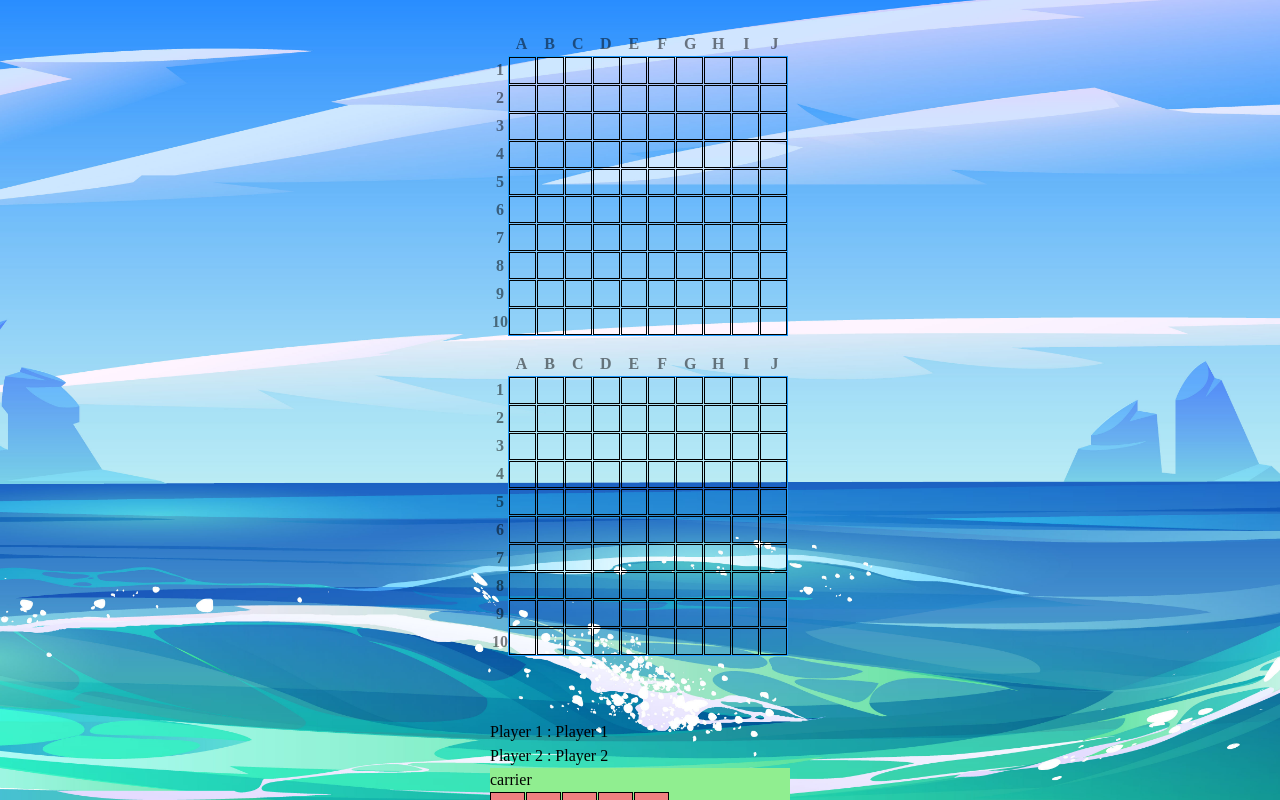
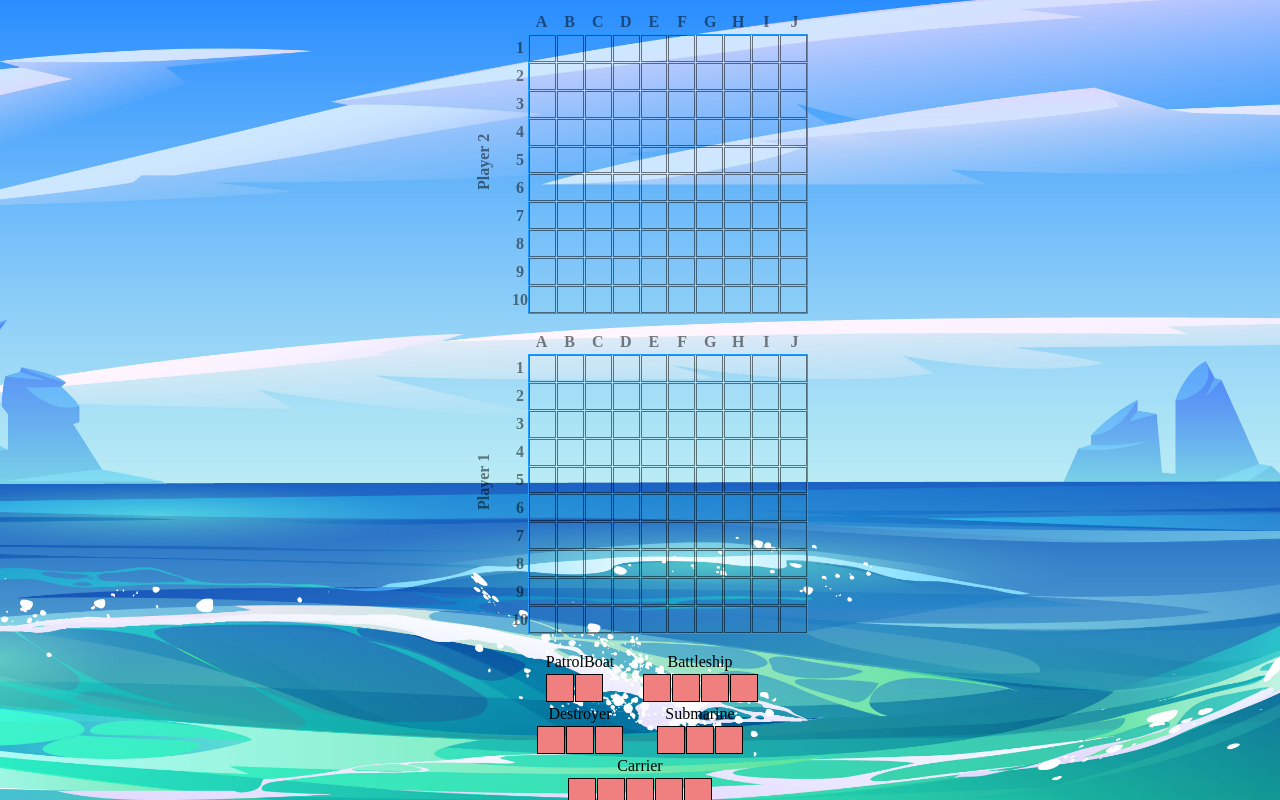
Before and after one commit to Fonkeyy/Project_Battleship, a website built with webpack: page index.html in a window 1280 px wide. Both pictures are taken after a click on the link "START GAME". Shown: the top 800 px of the page. Built offline with nearby package versions, Linux system fonts and the light colour scheme.

Commit message:
refactoring, css improvements

```diff
--- a/index.html
+++ b/index.html
@@ -49,20 +49,6 @@
             </div>
 
             <!-- todo => Create small icons for each ships, put names on a second colum side to grids -->
-            <div id="sidebar">
-                <div id="names-container">
-                    <div id="player1-name" class="name"></div>
-                    <div id="player2-name" class="name"></div>
-                </div>
-                <!-- todo => Hide ships list -->
-                <div id="ships-list-container">
-                    <!-- <div id="carrier">Carrier</div>
-                    <div id="battleship">Battleship</div>
-                    <div id="destroyer">Destroyer</div>
-                    <div id="submarine">Submarine</div>
-                    <div id="patrol-Boat">Patrol Boat</div> -->
-                </div>
-            </div>
         </main>
     </body>
 </html>
--- a/src/CSS-files/board.css
+++ b/src/CSS-files/board.css
@@ -1,8 +1,15 @@
 #boards-container {
+    display: grid;
     grid-row: 1 / 2;
-    margin: 2rem 0;
+    margin: 1rem 0;
     display: grid;
     gap: 1rem;
+}
+
+.player-name {
+    text-align: center;
+    font-weight: bold;
+    color: var(--primary-text-color);
 }
 
 .board {
@@ -14,10 +21,10 @@
     display: grid;
     grid-template-columns: repeat(10, 1fr);
     gap: 1px;
-    width: 35vh;
+    width: 30vh;
     grid-column: 2 /3;
     font-weight: bold;
-    color: rgba(0, 0, 0, 0.5);
+    color: var(--primary-text-color);
 }
 
 .row-label {
@@ -25,7 +32,7 @@
     grid-template-columns: 1fr;
     grid-row: 2 / 3;
     font-weight: bold;
-    color: rgba(0, 0, 0, 0.5);
+    color: var(--primary-text-color);
 }
 
 .label-cell {
@@ -38,14 +45,14 @@
     grid-template-columns: repeat(10, 1fr);
     grid-template-rows: repeat(10, 1fr);
     gap: 1px;
-    width: 35vh;
-    height: 35vh;
+    width: 30vh;
+    height: 30vh;
     border: 1px solid var(--start-btn-color);
 }
 
 .grid-cell {
     background: transparent;
-    border: 1px solid black;
+    border: 1px solid var(--primary-text-color);
 }
 
 .occupied {
@@ -68,3 +75,23 @@
 .drag-over {
     border: 3px solid blue;
 }
+
+@media screen and (min-width: 768px) {
+    #boards-container {
+        grid-template-columns: min-content auto;
+    }
+
+    .column-label {
+        width: 35vh;
+    }
+
+    .grid {
+        width: 35vh;
+        height: 35vh;
+    }
+
+    .player-name {
+        writing-mode: vertical-lr;
+        transform: rotate(180deg);
+    }
+}
--- a/src/CSS-files/global.css
+++ b/src/CSS-files/global.css
@@ -1,5 +1,6 @@
 :root {
     --start-btn-color: #1e9bff;
+    --primary-text-color: rgba(0, 0, 0, 0.5);
 }
 
 *,
@@ -13,6 +14,7 @@
 html,
 body {
     max-height: 100vh;
+    overflow-y: hidden;
 }
 body {
     line-height: 1.5;
@@ -49,12 +51,12 @@ h6 {
 
 main {
     min-height: 100vh;
+    max-height: 100vh;
     display: grid;
     grid-template-columns: 1fr;
     grid-template-rows: auto auto;
     place-content: center;
     place-items: center;
-    gap: 2rem;
 }
 
 /*.translate-Y {
--- a/src/CSS-files/ships.css
+++ b/src/CSS-files/ships.css
@@ -1,12 +1,29 @@
+#ships-list-container {
+    display: grid;
+    grid-template-columns: 1fr 1fr;
+    height: min-content;
+    width: 30vh;
+    place-items: center;
+}
+
+#ships-list-container .ship-item:last-child {
+    grid-column: span 2;
+}
+
+.ship-item {
+    height: min-content;
+    text-align: center;
+    text-transform: capitalize;
+}
+
 .ship-cells {
     display: flex;
-    width: min-content;
     gap: 1px;
 }
 
 .ship-cell {
-    width: 35px;
-    height: 35px;
+    width: 3vh;
+    height: 3vh;
     background: lightcoral;
     border: 1px solid black;
 }
@@ -14,3 +31,10 @@
 .dragging-ship {
     border: 2px dashed blue;
 }
+
+@media screen and (min-width: 768px) {
+    .ship-cell {
+        width: 3.5vh;
+        height: 3.5vh;
+    }
+}
--- a/src/CSS-files/sidebar.css
+++ /dev/null
@@ -1,8 +0,0 @@
-#sidebar {
-}
-
-#ships-list-container {
-    background: lightgreen;
-    width: 300px;
-    height: 300px;
-}
--- a/src/JS-files/dragAndDrop2.js
+++ b/src/JS-files/dragAndDrop2.js
@@ -3,18 +3,22 @@ import '../CSS-files/ships.css';
 import { gameBoardList } from './gameboardFactory';
 import { updateBoard } from './interfaceController';
 
-export function create$Ship() {
+export function renderShips() {
     // * Create ship Objects => names + length
     const ships = [
-        { name: 'carrier', length: 5 },
+        { name: 'patrolBoat', length: 2 },
         { name: 'battleship', length: 4 },
         { name: 'destroyer', length: 3 },
         { name: 'submarine', length: 3 },
-        { name: 'patrolBoat', length: 2 },
+        { name: 'carrier', length: 5 },
     ];
 
-    // * Store ships list container reference in a variable
-    const shipsListContainer = document.querySelector('#ships-list-container');
+    // * Create and append ships-list-container
+    const main = document.querySelector('main');
+
+    const shipsListContainer = document.createElement('div');
+    shipsListContainer.id = 'ships-list-container';
+    main.appendChild(shipsListContainer);
 
     // * Create 1 container for each ship object
     for (let ship of ships) {
--- a/src/JS-files/gameLoop.js
+++ b/src/JS-files/gameLoop.js
@@ -1,19 +1,9 @@
-import { updateGrids } from './interfaceController';
+// import { updateGrids } from './interfaceController';
 
 // todo => Add commentary
 
 // todo => finish implementing gameLoop and computer logic
 
-export function setUpInterface(boardPlayer1, boardPlayer2, $boardPlayer1, $boardPlayer2) {
-    const main = document.querySelector('main'),
-        $boardsContainer = document.createElement('div');
-    $boardsContainer.id = 'boards-container';
-    main.appendChild($boardsContainer);
-
-    $boardsContainer.append($boardPlayer2, $boardPlayer1);
-
-    updateGrids(boardPlayer1, boardPlayer2, $boardPlayer1, $boardPlayer2);
-}
 // export function gameLoop(boardPlayer1, boardPlayer2, $boardPlayer1, $boardPlayer2) {
 //     const player1 = boardPlayer2.opponent;
 //     const player2 = boardPlayer1.opponent;
--- a/src/JS-files/interfaceController.js
+++ b/src/JS-files/interfaceController.js
@@ -79,6 +79,34 @@ export function create$Board(gameBoard) {
     return $board;
 }
 
+export function renderInterface(boardPlayer1, boardPlayer2, $boardPlayer1, $boardPlayer2) {
+    // * Select main
+    const main = document.querySelector('main');
+
+    // * Add it $boardContainer
+    const $boardsContainer = document.createElement('div');
+    $boardsContainer.id = 'boards-container';
+
+    // * Store players name input and add it to $boardContainer
+    const inputPlayer1 = document.querySelector('#input-player-1').value || 'Player 1',
+        inputPlayer2 = document.querySelector('#input-player-2').value || 'Player 2';
+
+    const player1Name = document.createElement('div'),
+        player2Name = document.createElement('div');
+
+    player1Name.classList.add('player-name');
+    player2Name.classList.add('player-name');
+
+    player1Name.textContent = inputPlayer1;
+    player2Name.textContent = inputPlayer2;
+
+    main.appendChild($boardsContainer);
+
+    $boardsContainer.append(player2Name, $boardPlayer2, player1Name, $boardPlayer1);
+
+    updateGrids(boardPlayer1, boardPlayer2, $boardPlayer1, $boardPlayer2);
+}
+
 export function clickCellHandler(e) {
     // * Store row index and column index from cell
     const x = parseInt(e.target.dataset.row);
--- a/src/index.js
+++ b/src/index.js
@@ -2,13 +2,12 @@ import './CSS-files/global.css';
 import './CSS-files/home.css';
 import './CSS-files/board.css';
 import './CSS-files/ships.css';
-import './CSS-files/sidebar.css';
-// import { setUpInterface, gameLoop } from './JS-files/gameLoop';
+// import { renderInterface, gameLoop } from './JS-files/gameLoop';
 
-import { setUpInterface } from './JS-files/gameLoop';
+import { renderInterface } from './JS-files/interfaceController';
 import { CreateGameBoard } from './JS-files/gameboardFactory';
 import { create$Board, homeAnimation } from './JS-files/interfaceController';
-import { create$Ship } from './JS-files/dragAndDrop2';
+import { renderShips } from './JS-files/dragAndDrop2';
 
 // * Select DOM btn and store it in variable
 const StartGameBtn = document.querySelector('#start-game-btn');
@@ -22,15 +21,8 @@ const handleStartGameBtn = () => {
     if (StartGameBtn.dataset.gameStarted === 'true') {
         handleRestartGame();
     } else {
-        // * Store players name input and add it to the DOM
         const inputPlayer1 = document.querySelector('#input-player-1').value || 'Player 1';
         const inputPlayer2 = document.querySelector('#input-player-2').value || 'Player 2';
-
-        const player1Name = document.querySelector('#player1-name');
-        const player2Name = document.querySelector('#player2-name');
-
-        player1Name.textContent = `Player 1 : ${inputPlayer1}`;
-        player2Name.textContent = `Player 2 : ${inputPlayer2}`;
 
         // * Create GameBoard objects with players name as parameters
         const gameBoardPlayer1 = CreateGameBoard(inputPlayer1, inputPlayer2);
@@ -42,10 +34,10 @@ const handleStartGameBtn = () => {
 
         // * Set up interface, close dialog, change start btn value and its dataset.gameStarted to true
         homeAnimation();
-        setUpInterface(gameBoardPlayer1, gameBoardPlayer2, $boardPlayer1, $boardPlayer2);
+        renderInterface(gameBoardPlayer1, gameBoardPlayer2, $boardPlayer1, $boardPlayer2);
+        renderShips();
         StartGameBtn.value = 'Restart';
         StartGameBtn.dataset.gameStarted = 'true';
-        create$Ship();
     }
 };
 
```
Also changed, not shown: src/assets/svg/warship.svg (added).
